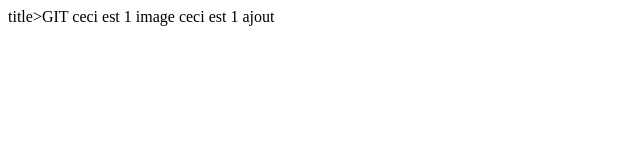
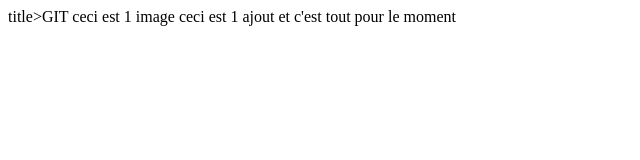
Before and after one commit to Jorec44/Git-Project, a plain HTML site: page index.html in a window 1280 px wide. Shown: the whole page, without its empty margins (0-640 px from the left). Drawn offline with Linux system fonts and the light colour scheme.

Commit message:
2ieme modif

```diff
--- a/index.html
+++ b/index.html
@@ -4,6 +4,6 @@
 	</head>
 	<body>
 		<hl>ceci est 1 image</hl>
-		<hl>ceci est 1 ajout</hl>
+		<hl>ceci est 1 ajout et c'est tout pour le moment</hl>
 	</body>
 </html>
```
